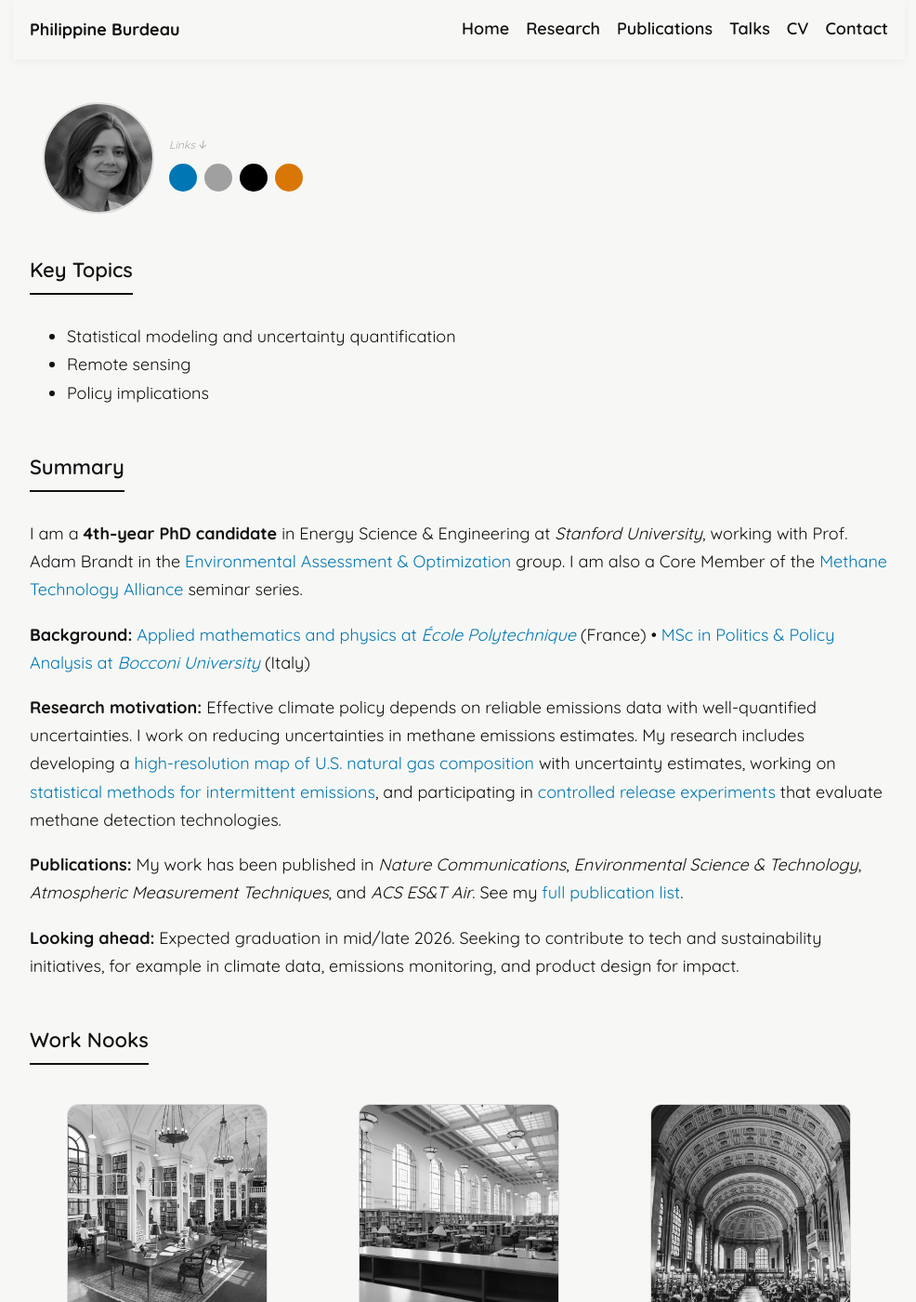
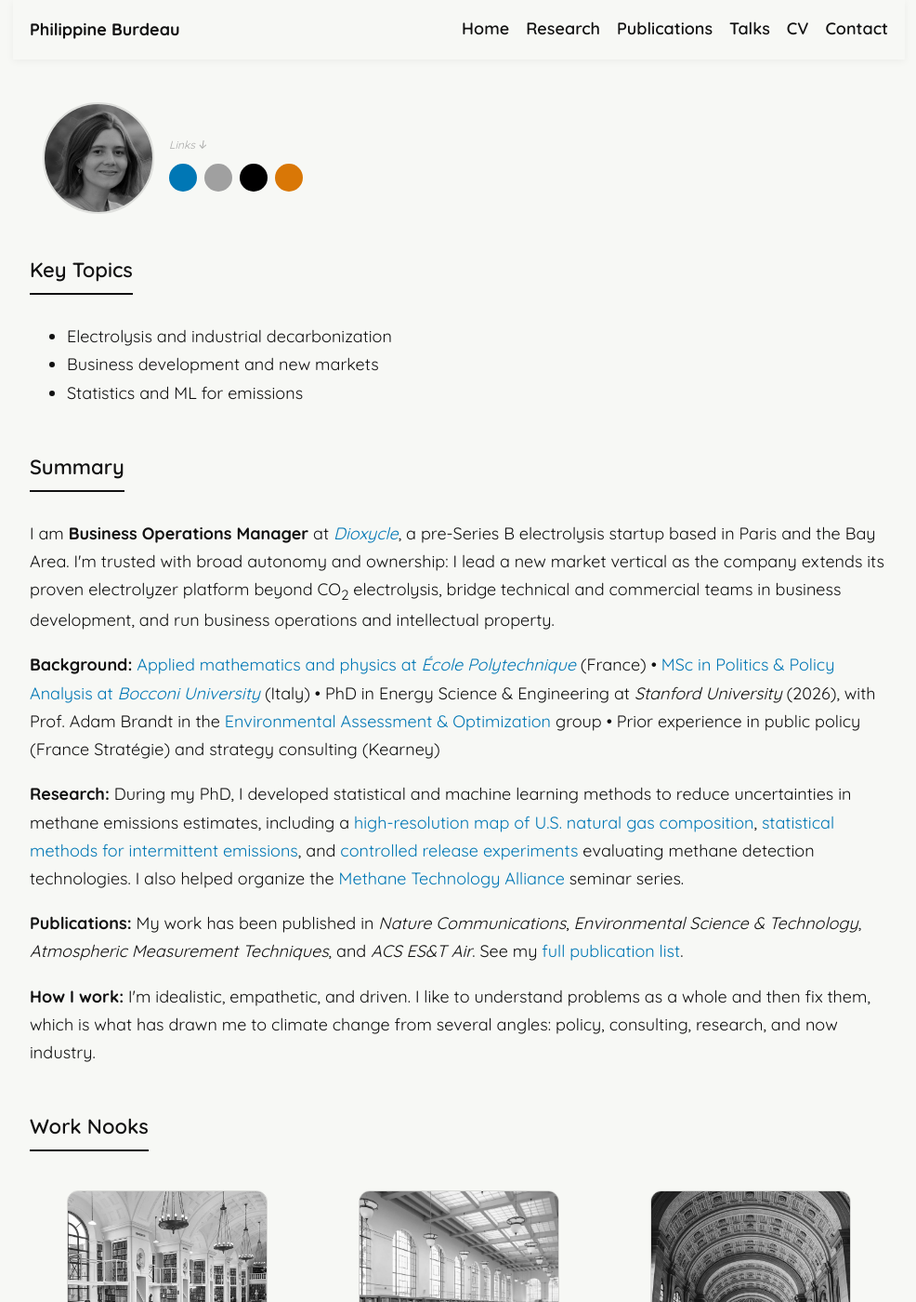
Before and after one commit to pburdeau/pburdeau.github.io, a Jekyll site: the page built from index.md, in a window 1280 px wide and 1400 px high. Shown: the whole window at 93% size, without its empty margins (146-1132 px from the left). Built offline with Jekyll 4.4.1, drawn with Linux system fonts in a browser that asks for light colours.

Commit message:
Add files via upload

```diff
--- a/_config.yml
+++ b/_config.yml
@@ -1,5 +1,5 @@
 title: "Philippine Burdeau"
-description: "Methane emissions • Produced gas composition • Geostatistics"
+description: "Business Operations Manager at Dioxycle • Stanford PhD, statistics and ML for methane emissions"
 url: "https://pburdeau.github.io"
 repository: "pburdeau/pburdeau.github.io"
 
--- a/index.md
+++ b/index.md
@@ -19,24 +19,24 @@ permalink: /
   <div class="topics">
     <div class="section-title">Key Topics</div>
     <ul class="big-bullets">
-      <li>Statistical modeling and uncertainty quantification</li>
-      <li>Remote sensing</li>
-      <li>Policy implications</li>
+      <li>Electrolysis and industrial decarbonization</li>
+      <li>Business development and new markets</li>
+      <li>Statistics and ML for emissions</li>
     </ul>
   </div>
 </div>
 
 <div class="h2">Summary</div>
 
-<p>I am a <strong>4th‑year PhD candidate</strong> in Energy Science & Engineering at <em>Stanford University</em>, working with Prof. Adam Brandt in the <a href="https://eao.stanford.edu/" target="_blank" rel="noopener">Environmental Assessment & Optimization</a> group. I am also a Core Member of the <a href="https://www.youtube.com/c/MethaneEmissionsTechnologyAlliance" target="_blank" rel="noopener">Methane Technology Alliance</a> seminar series.</p>
+<p>I am <strong>Business Operations Manager</strong> at <a href="https://www.dioxycle.com/" target="_blank" rel="noopener"><em>Dioxycle</em></a>, a pre-Series B electrolysis startup based in Paris and the Bay Area. I'm trusted with broad autonomy and ownership: I lead a new market vertical as the company extends its proven electrolyzer platform beyond CO<sub>2</sub> electrolysis, bridge technical and commercial teams in business development, and run business operations and intellectual property.</p>
 
-<p><strong>Background:</strong> <a href="https://programmes.polytechnique.edu/en/ingenieur-polytechnicien-program/ingenieur-polytechnicien-program" target="_blank" rel="noopener">Applied mathematics and physics at <em>École Polytechnique</em></a> (France) • <a href="https://www.unibocconi.it/en/programs/master-science/politics-and-policy-analysis" target="_blank" rel="noopener">MSc in Politics & Policy Analysis at <em>Bocconi University</em></a> (Italy)</p>
+<p><strong>Background:</strong> <a href="https://programmes.polytechnique.edu/en/ingenieur-polytechnicien-program/ingenieur-polytechnicien-program" target="_blank" rel="noopener">Applied mathematics and physics at <em>École Polytechnique</em></a> (France) • <a href="https://www.unibocconi.it/en/programs/master-science/politics-and-policy-analysis" target="_blank" rel="noopener">MSc in Politics & Policy Analysis at <em>Bocconi University</em></a> (Italy) • PhD in Energy Science & Engineering at <em>Stanford University</em> (2026), with Prof. Adam Brandt in the <a href="https://eao.stanford.edu/" target="_blank" rel="noopener">Environmental Assessment & Optimization</a> group • Prior experience in public policy (France Stratégie) and strategy consulting (Kearney)</p>
 
-<p><strong>Research motivation:</strong> Effective climate policy depends on reliable emissions data with well-quantified uncertainties. I work on reducing uncertainties in methane emissions estimates. My research includes developing a <a href="/research#gas-composition">high-resolution map of U.S. natural gas composition</a> with uncertainty estimates, working on <a href="/research#statistical-inference">statistical methods for intermittent emissions</a>, and participating in <a href="/research#technology-evaluation">controlled release experiments</a> that evaluate methane detection technologies.</p>
+<p><strong>Research:</strong> During my PhD, I developed statistical and machine learning methods to reduce uncertainties in methane emissions estimates, including a <a href="/research#gas-composition">high-resolution map of U.S. natural gas composition</a>, <a href="/research#statistical-inference">statistical methods for intermittent emissions</a>, and <a href="/research#technology-evaluation">controlled release experiments</a> evaluating methane detection technologies. I also helped organize the <a href="https://www.youtube.com/c/MethaneEmissionsTechnologyAlliance" target="_blank" rel="noopener">Methane Technology Alliance</a> seminar series.</p>
 
 <p><strong>Publications:</strong> My work has been published in <em>Nature Communications</em>, <em>Environmental Science & Technology</em>, <em>Atmospheric Measurement Techniques</em>, and <em>ACS ES&T Air</em>. See my <a href="/publications/">full publication list</a>.</p>
 
-<p><strong>Looking ahead:</strong> Expected graduation in mid/late 2026. Seeking to contribute to tech and sustainability initiatives, for example in climate data, emissions monitoring, and product design for impact.</p>
+<p><strong>How I work:</strong> I'm idealistic, empathetic, and driven. I like to understand problems as a whole and then fix them, which is what has drawn me to climate change from several angles: policy, consulting, research, and now industry.</p>
 
 <div class="h2">Work Nooks</div>
 <div class="nooks">
```
Also changed, not shown: research.md (+1 -1 lines).
